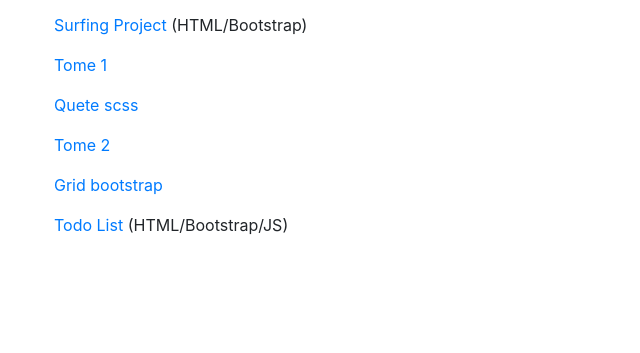
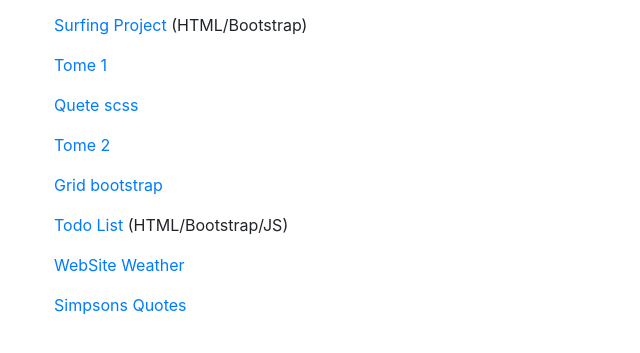
Before and after one commit to lgiacalo/lgiacalo.github.io, a plain HTML site: page index.html in a window 1280 px wide. Shown: the part 139-492 px from the top of the page, without its empty margins (9-649 px from the left). Drawn offline with nearby package versions, Linux system fonts and the light colour scheme.

Commit message:
update index.html link project

```diff
--- a/index.html
+++ b/index.html
@@ -21,6 +21,8 @@
         <p><a href="https://lgiacalo.github.io/tome2" title="Tome 2" >Tome 2</a></p>
         <p><a href="https://lgiacalo.github.io/gridBootstrap" title="Grid bootstrap" >Grid bootstrap</a></p>
         <p><a href="https://lgiacalo.github.io/todoList" title="Todo List" >Todo List</a> (HTML/Bootstrap/JS)</p>
+        <p><a href="https://lgiacalo.github.io/http-request" title="WebSite Weather" >WebSite Weather</a></p>
+        <p><a href="https://lgiacalo.github.io/ajax-simpsons-quotes" title="Simpsons Quotes" >Simpsons Quotes</a></p>
     </main>
 
     <script src="https://code.jquery.com/jquery-3.3.1.slim.min.js"
```
